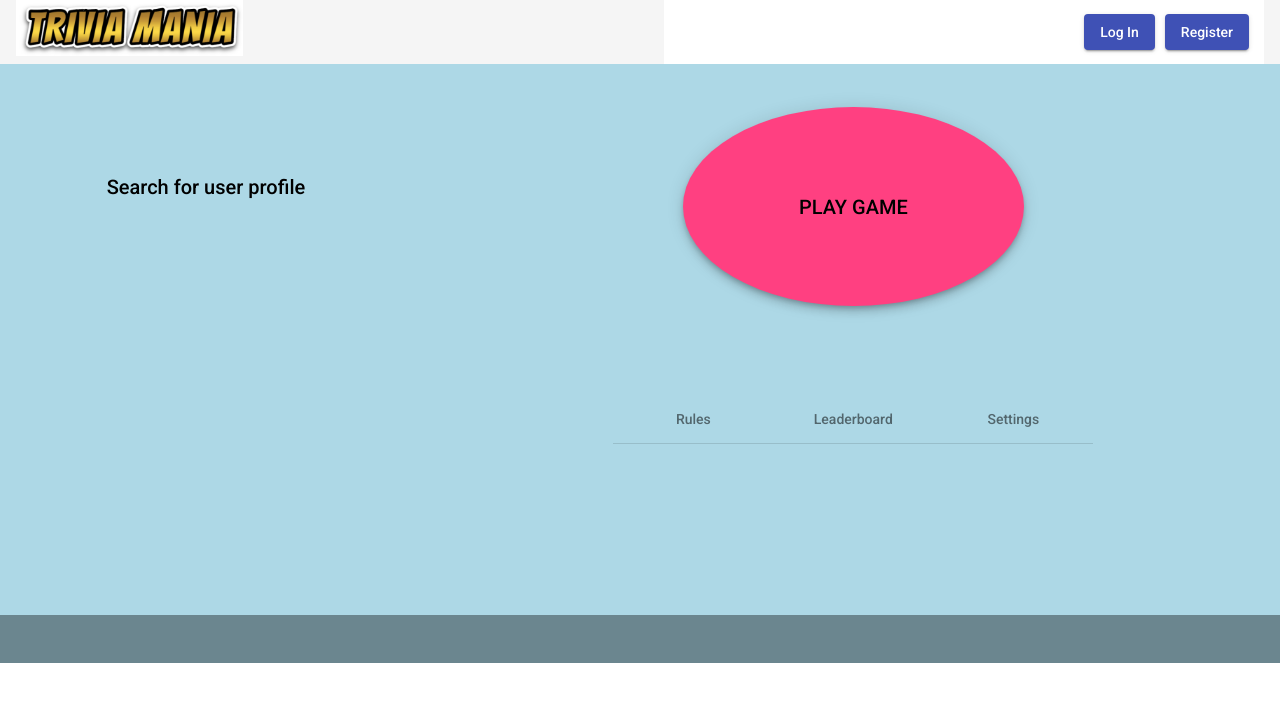
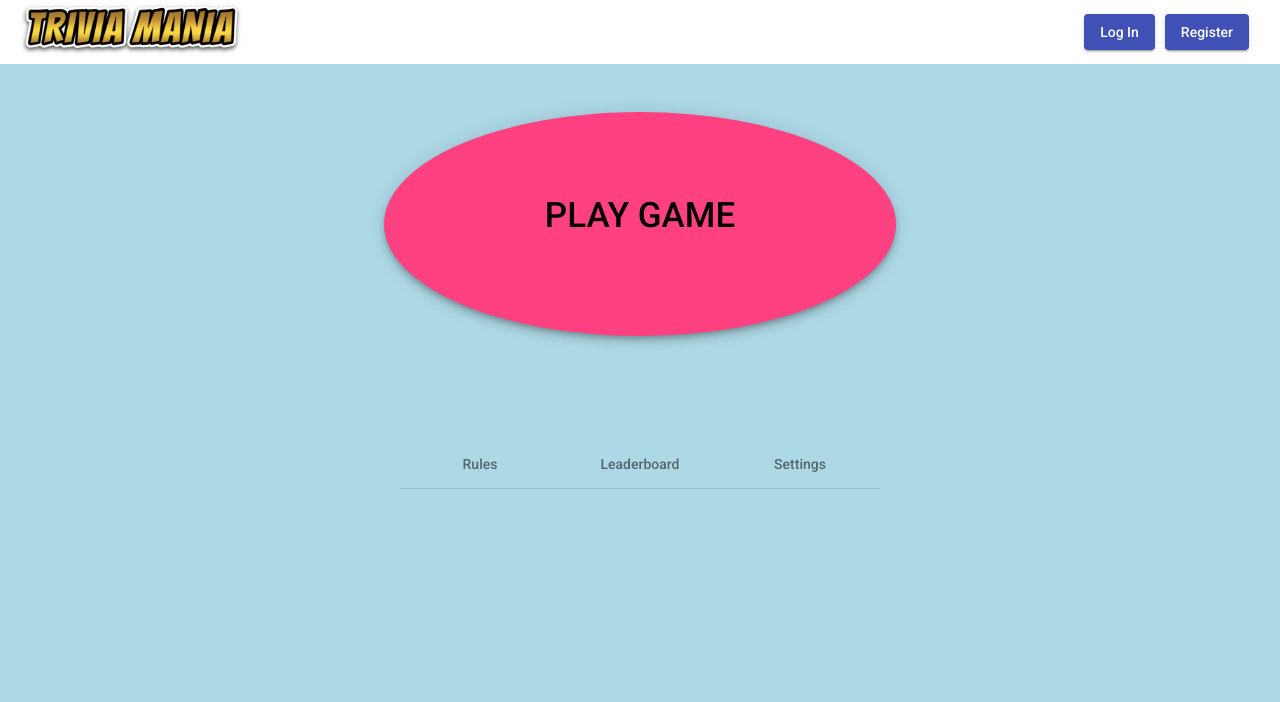
Before and after one commit to palyfight/trivia-mania, an Angular app: page / in a window 1280 px wide. Shown: the top 702 px of the page. Built offline with nearby package versions, Linux system fonts and the light colour scheme.

Commit message:
home-page done, button fixed

```diff
--- a/src/app/Components/common/common.scss
+++ b/src/app/Components/common/common.scss
@@ -1,5 +1,5 @@
 .bg-white {
-    background-color: #fff;
+    background-color: white;
 }
 
 form {
--- a/src/app/Components/home-page/home-page.component.html
+++ b/src/app/Components/home-page/home-page.component.html
@@ -1,19 +1,12 @@
-<mat-grid-list cols="3" rowHeight="3:1" gutterSize="0px">
-<!--Espace milieu-gauche: menu -->
-  <mat-grid-tile rowspan="3">
-    <!-- Search form -->
-      <app-search-user></app-search-user>
+<mat-grid-list cols="4" rowHeight="2:1" gutterSize="0px">
+<!--Espace milieu1 : Bouton play-->
+  <mat-grid-tile colspan="4" rowspan="2">
+    <button [routerLink]="'/game-start-page'" class="play-btn" mat-fab color="accent" fullWidth="true">
+      <h2>PLAY GAME</h2>
+    </button>
   </mat-grid-tile>
-<!--Espace milieu-droit1 : Bouton play-->
-  <mat-grid-tile colspan="2" rowspan="2">
-    <a routerLink="/game-start-page" class="play-btn mouse-over" mat-fab color="accent" fullWidth="true"><h2>PLAY GAME</h2></a>
-  </mat-grid-tile>
-<!--Espace milieu-droit2 : menu -->
-  <mat-grid-tile colspan="2">
+<!--Espace milieu2 : menu -->
+  <mat-grid-tile colspan="4" rowspan="1">
     <app-menu></app-menu>
   </mat-grid-tile>
-<!--Espace footer -->
-  <mat-grid-tile class="bot-tile" colspan="3">
-    <mat-grid-tile-footer class="footer"></mat-grid-tile-footer>
-  </mat-grid-tile>
 </mat-grid-list>
--- a/src/app/Components/home-page/home-page.component.scss
+++ b/src/app/Components/home-page/home-page.component.scss
@@ -1,51 +1,25 @@
-mat-grid-tile {
+mat-grid-list {
     background-color: lightblue;
-}
-
-app-search-user {
-    height: 50%;
-    width: 50%;
+    height: 100vh;
+    width: 100vw;
+    padding: 0 !important;
 }
 
 .play-btn {
     color:black;
     height: 70%;
     width: 40%;
-    padding-top: 8%;
 }
 
 .play-btn:hover{
     height: 80%;
     width: 50%;
-    padding-bottom: 2%;
+
+    h2{
+        font-size: 50px;
+    }
 }
 
-.bot-tile {
-    height: 30px;
+h2 {
+    font-size: 35px;
 }
-
-.footer {
-    height: 30px;
-}
-
-.mouse-over{
-    transition: 0.4s all;
-  }
-
-.mouse-over:hover {
-    h2 {
-        cursor: pointer;
-        text-decoration: none;
-        font-size: 3rem;
-        text-emphasis: em;
-        }
-}
-
-.active-pink-2 input.form-control[type=text]:focus:not([readonly]) {
-    border-bottom: 1px solid #f48fb1;
-    box-shadow: 0 1px 0 0 #f48fb1;
-  }
-
-  .active-pink .fa, .active-pink-2 .fa {
-    color: #f48fb1;
-  }
--- a/src/app/Components/nav/nav.component.html
+++ b/src/app/Components/nav/nav.component.html
@@ -1,5 +1,5 @@
 <mat-toolbar class="bg-white">
-    <a><img class="img-logo" src="assets\img\trivia-mania-logo.PNG" alt="logo de Trivia Mania"/></a>
+    <a class="bg-white"><img class="img-logo " src="assets\img\trivia-mania-logo.PNG" alt="logo de Trivia Mania"/></a>
     <div class=login>
         <button mat-raised-button color="primary" (click)="openDialogLogIn()">Log In</button>
         <button mat-raised-button color="primary" (click)="openDialogRegister()">Register</button>
--- a/src/app/Components/nav/nav.component.scss
+++ b/src/app/Components/nav/nav.component.scss
@@ -15,3 +15,7 @@
     height: 100%;
     width: 35%;
 }
+
+.bg-white {
+    background-color: white;
+}
--- a/src/app/Components/search-user/search-user.component.html
+++ b/src/app/Components/search-user/search-user.component.html
@@ -1,4 +1,8 @@
 <div class="search-user-space">
 <h2>Search for user profile</h2>
 
+
+
+
+
 </div>
--- a/src/app/Components/search-user/search-user.component.scss
+++ b/src/app/Components/search-user/search-user.component.scss
@@ -4,10 +4,8 @@ app-search-user {
     align-items: center;
     display: flex;
     padding: 0 0 0 20%;
+}
 
-
-
-}
 h2 {
         border: thin;
-    }
+}
```
